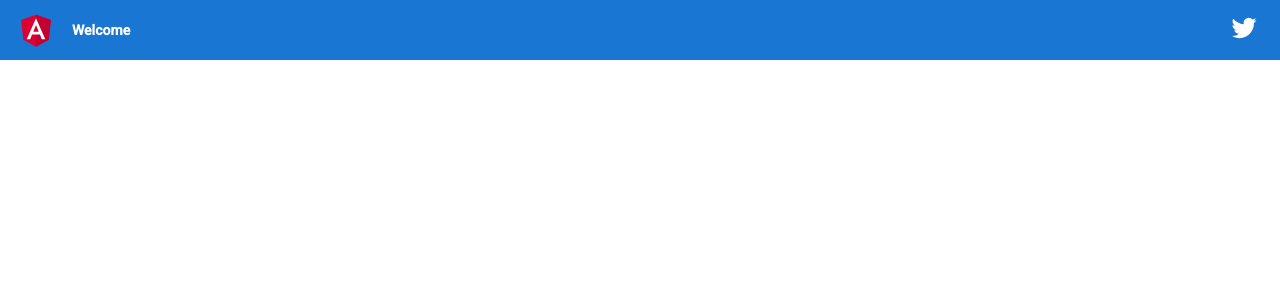
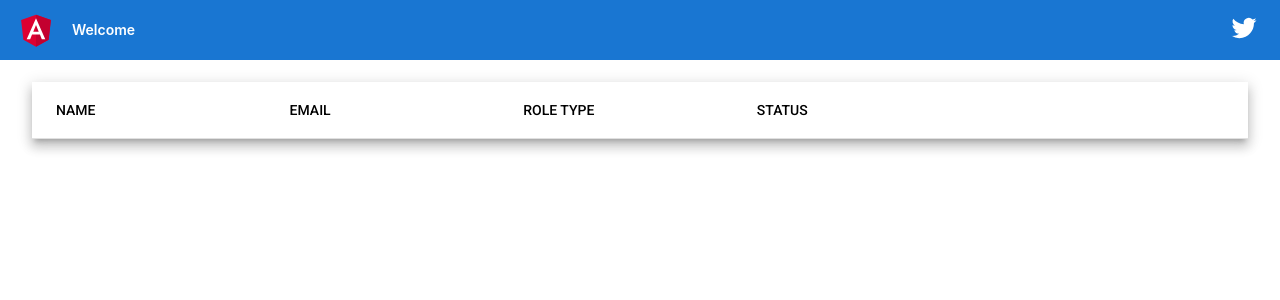
Before and after one commit to mallikarjunamaddi/UserListingUI, an Angular app: page /users in a window 1280 px wide. Before the commit this address led to /. Shown: the top 300 px of the page. Built offline with nearby package versions, Linux system fonts and the light colour scheme.

Commit message:
Added Users Component with a data table.

```diff
--- a/src/app/app-routing.module.ts
+++ b/src/app/app-routing.module.ts
@@ -1,8 +1,13 @@
 import { NgModule } from '@angular/core';
 import { Routes, RouterModule } from '@angular/router';
+import { UsersComponent } from './users/users.component';
 
 
-const routes: Routes = [];
+const routes: Routes = [
+  { path: "", redirectTo: "users", pathMatch: "full"},
+  { path: "users", component: UsersComponent },
+  { path: "**", redirectTo: "users", pathMatch: "full"}
+];
 
 @NgModule({
   imports: [RouterModule.forRoot(routes)],
--- a/src/app/app.component.css
+++ b/src/app/app.component.css
@@ -1,3 +1,12 @@
+:host {
+    font-family: -apple-system, BlinkMacSystemFont, "Segoe UI", Roboto, Helvetica, Arial, sans-serif, "Apple Color Emoji", "Segoe UI Emoji", "Segoe UI Symbol";
+    font-size: 14px;
+    color: #333;
+    box-sizing: border-box;
+    -webkit-font-smoothing: antialiased;
+    -moz-osx-font-smoothing: grayscale;
+  }
+
   h1,
   h2,
   h3,
--- a/src/app/app.module.ts
+++ b/src/app/app.module.ts
@@ -7,10 +7,12 @@ import { BrowserAnimationsModule } from '@angular/platform-browser/animations';
 
 import { CoreModule } from './core/core.module';
 import { MaterialModule } from './material/material.module';
+import { UsersComponent } from './users/users.component';
 
 @NgModule({
   declarations: [
-    AppComponent
+    AppComponent,
+    UsersComponent
   ],
   imports: [
     BrowserModule,
--- a/src/app/material/material.module.ts
+++ b/src/app/material/material.module.ts
@@ -1,10 +1,15 @@
 import { NgModule } from '@angular/core';
-import { CommonModule } from '@angular/common';
+import { MatSortModule } from '@angular/material/sort';
+import { MatTableModule } from '@angular/material/table';
 
-const MaterialComponents = [];
+
+const MaterialComponents = [
+  MatTableModule,
+  MatSortModule,
+];
 
 @NgModule({
-  declarations: [MaterialComponents],
-  imports: [MaterialComponents]
+  imports: [MaterialComponents],
+  exports: [MaterialComponents],
 })
 export class MaterialModule { }
--- /dev/null
+++ b/src/app/users/users.component.css
@@ -0,0 +1,4 @@
+mat-header-cell {
+    font-size: 1em;
+    color: black;
+}
--- /dev/null
+++ b/src/app/users/users.component.html
@@ -0,0 +1,39 @@
+<div class="mat-elevation-z8">
+  <mat-table [dataSource]="dataSource" matSort>
+
+    <!-- Name Column -->
+    <ng-container matColumnDef="name">
+      <mat-header-cell *matHeaderCellDef mat-sort-header> NAME </mat-header-cell>
+      <mat-cell *matCellDef="let row"> {{row.name}} </mat-cell>
+    </ng-container>
+
+    <!-- Email Column -->
+    <ng-container matColumnDef="email">
+      <mat-header-cell *matHeaderCellDef mat-sort-header> EMAIL </mat-header-cell>
+      <mat-cell *matCellDef="let row"> {{row.email}} </mat-cell>
+    </ng-container>
+
+    <!-- RoleType Column -->
+    <ng-container matColumnDef="roleType">
+      <mat-header-cell *matHeaderCellDef mat-sort-header> ROLE TYPE </mat-header-cell>
+      <mat-cell *matCellDef="let row"> {{row.roleType}} </mat-cell>
+    </ng-container>
+
+    <!-- RoleType Column -->
+    <ng-container matColumnDef="status">
+        <mat-header-cell *matHeaderCellDef mat-sort-header> STATUS </mat-header-cell>
+        <mat-cell *matCellDef="let row"> {{row.status}} </mat-cell>
+    </ng-container>
+
+    <!-- Edit Column -->
+    <ng-container matColumnDef="edit">
+        <mat-header-cell *matHeaderCellDef></mat-header-cell>
+        <mat-cell *matCellDef="let row"> {{row.id}}</mat-cell>
+    </ng-container>
+
+    <mat-header-row *matHeaderRowDef="displayedColumns"></mat-header-row>
+    <mat-row *matRowDef="let row; columns: displayedColumns;"></mat-row>
+
+  </mat-table>
+
+</div>
--- /dev/null
+++ b/src/app/users/users.component.ts
@@ -0,0 +1,23 @@
+import { Component, OnInit } from '@angular/core';
+import { MatTableDataSource } from '@angular/material/table';
+
+import { User } from '../core/models/user';
+
+@Component({
+  selector: 'app-users',
+  templateUrl: './users.component.html',
+  styleUrls: ['./users.component.css']
+})
+export class UsersComponent implements OnInit {
+  dataSource: MatTableDataSource<User>;
+  displayedColumns: string[];
+
+  constructor() {
+    this.dataSource = new MatTableDataSource<User>();
+    this.displayedColumns = ["name", "email", "roleType", "status", "edit"];
+  }
+
+  ngOnInit(): void {
+  }
+
+}
```
